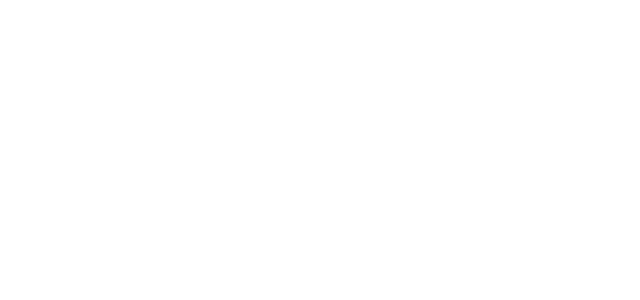
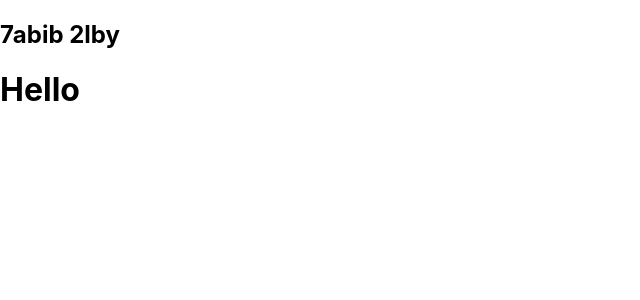
Before and after one commit to halitbatur/GJG-data-vis, a React (Create React App) app: page / in a window 1280 px wide. Shown: the top 300 px of the page, without its empty margins (0-640 px from the left). Built offline with nearby package versions, Linux system fonts and the light colour scheme.

Commit message:
Sterlize data to form columns

```diff
--- a/src/App.css
+++ b/src/App.css
@@ -27,12 +27,3 @@
 .App-link {
   color: #61dafb;
 }
-
-@keyframes App-logo-spin {
-  from {
-    transform: rotate(0deg);
-  }
-  to {
-    transform: rotate(360deg);
-  }
-}
--- a/src/App.tsx
+++ b/src/App.tsx
@@ -1,12 +1,13 @@
-import React from 'react';
-import logo from './logo.svg';
-import './App.css';
+import React from "react";
+import GraphView from "../src/components/GraphView";
+import "./App.css";
 
 function App() {
   return (
-    <div className="App">
-
-    </div>
+    <>
+      <GraphView />
+      <h1>Hello</h1>
+    </>
   );
 }
 
--- /dev/null
+++ b/src/components/GraphView/index.tsx
@@ -0,0 +1,85 @@
+import React from "react";
+
+const MOCK_DATA = [
+  {
+    date: "2020-05-09",
+    impressions: 511548,
+    clicks: 53936,
+    installs: 1387,
+    dau: 11293,
+    revenue: 9217.2,
+    platform: "iOS",
+    app: "Jelly Dye",
+  },
+  {
+    date: "2020-05-09",
+    impressions: 531217,
+    clicks: 56202,
+    installs: 1492,
+    dau: 2653,
+    revenue: 5761.2,
+    platform: "Android",
+    app: "Jelly Dye",
+  },
+  {
+    date: "2020-05-10",
+    impressions: 505172,
+    clicks: 52831,
+    installs: 2301,
+    dau: 6450,
+    revenue: 7280,
+    platform: "iOS",
+    app: "Fun Race 3D",
+  },
+  {
+    date: "2020-05-10",
+    impressions: 536004,
+    clicks: 52877,
+    installs: 1853,
+    dau: 3704,
+    revenue: 6181.6,
+    platform: "Android",
+    app: "Fun Race 3D",
+  },
+];
+
+interface DataInfo {
+  date: string;
+  impressions: number;
+  clicks: number;
+  installs: number;
+  dau: number;
+  revenue: number;
+  platform: string;
+  app: string;
+}
+
+const constructColumns = (dataInfo: DataInfo) => {
+  const columns = [];
+
+  for (const entry of Object.entries(dataInfo)) {
+    const key = entry[0];
+    const value = entry[1];
+    if (typeof value === "number") {
+      columns.push({
+        title: key.charAt(0).toUpperCase() + key.slice(1),
+        dataIndex: key,
+        defaultSortOrder: "descend",
+        sorter: (a: any, b: any) => a[key] - b[key],
+      });
+    } else {
+      columns.push({
+        title: key.charAt(0).toUpperCase() + key.slice(1),
+        dataIndex: key,
+        filters: [],
+      });
+    }
+  }
+  return <h2>7abib 2lby</h2>;
+};
+
+const GraphView = () => {
+  return <div>{constructColumns(MOCK_DATA[0])}</div>;
+};
+
+export default GraphView;
--- a/src/index.css
+++ b/src/index.css
@@ -1,13 +1,30 @@
 body {
   margin: 0;
-  font-family: -apple-system, BlinkMacSystemFont, 'Segoe UI', 'Roboto', 'Oxygen',
-    'Ubuntu', 'Cantarell', 'Fira Sans', 'Droid Sans', 'Helvetica Neue',
+  font-family: -apple-system, BlinkMacSystemFont, "Segoe UI", "Roboto", "Oxygen",
+    "Ubuntu", "Cantarell", "Fira Sans", "Droid Sans", "Helvetica Neue",
     sans-serif;
   -webkit-font-smoothing: antialiased;
   -moz-osx-font-smoothing: grayscale;
 }
 
 code {
-  font-family: source-code-pro, Menlo, Monaco, Consolas, 'Courier New',
+  font-family: source-code-pro, Menlo, Monaco, Consolas, "Courier New",
     monospace;
 }
+
+.site-layout-content {
+  min-height: 280px;
+  padding: 24px;
+  background: #fff;
+}
+#components-layout-demo-top .logo {
+  float: left;
+  width: 120px;
+  height: 31px;
+  margin: 16px 24px 16px 0;
+  background: rgba(255, 255, 255, 0.3);
+}
+.ant-row-rtl #components-layout-demo-top .logo {
+  float: right;
+  margin: 16px 0 16px 24px;
+}
```
